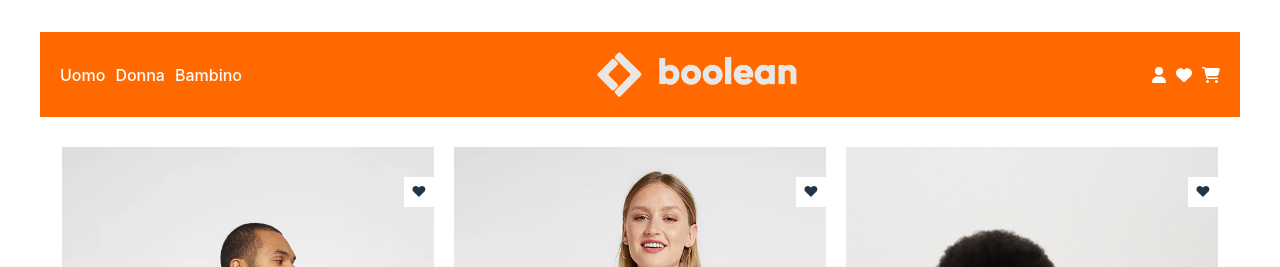
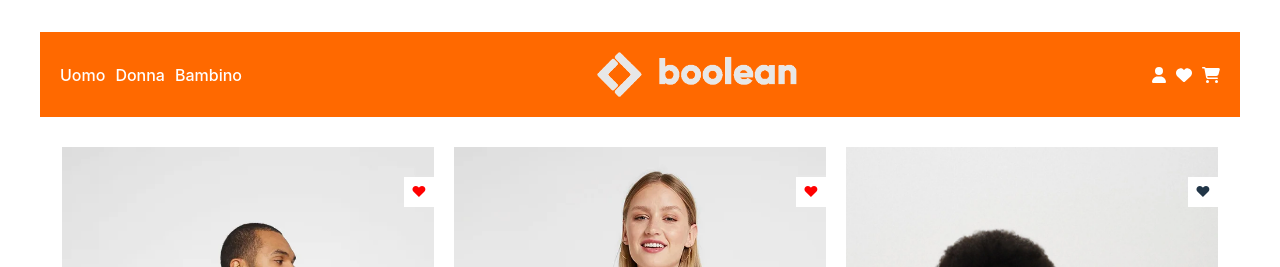
Before and after one commit to igorliotta/vite-boolando, a Vue app: page / in a window 1280 px wide. Shown: the top 267 px of the page. Built offline with nearby package versions, Linux system fonts and the light colour scheme; data requests are answered from the project's data file.

Commit message:
Added: red heart to favorite item

```diff
--- a/src/components/Card.vue
+++ b/src/components/Card.vue
@@ -27,7 +27,7 @@ export default {
             <div>
                 <!-- <span class="sale">14,99 &euro; </span> -->
                 <span>{{ item.price }} &euro;</span>
-                <div class="heart">&#x2665;</div>
+                <div :class="{'c-red': item.isInFavorites === true}" class="heart">&#x2665;</div>
                 <div class="badge">
                     <div :class="{ 'bg-red': badge.type === 'discount', 'bg-green': badge.value === 'Sostenibilità' }"
                         v-for="(badge, i) in item.badges" :key="i">{{
@@ -121,5 +121,9 @@ export default {
     opacity: 1;
  }
 
+ .c-red {
+    color: red;
+ }
+
 
 </style>
```
